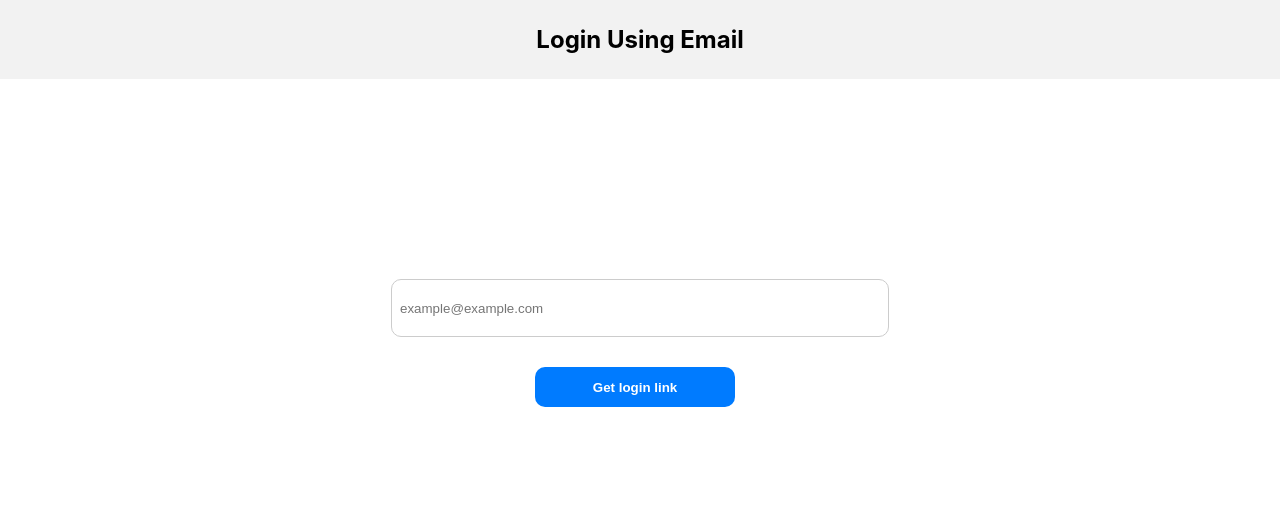
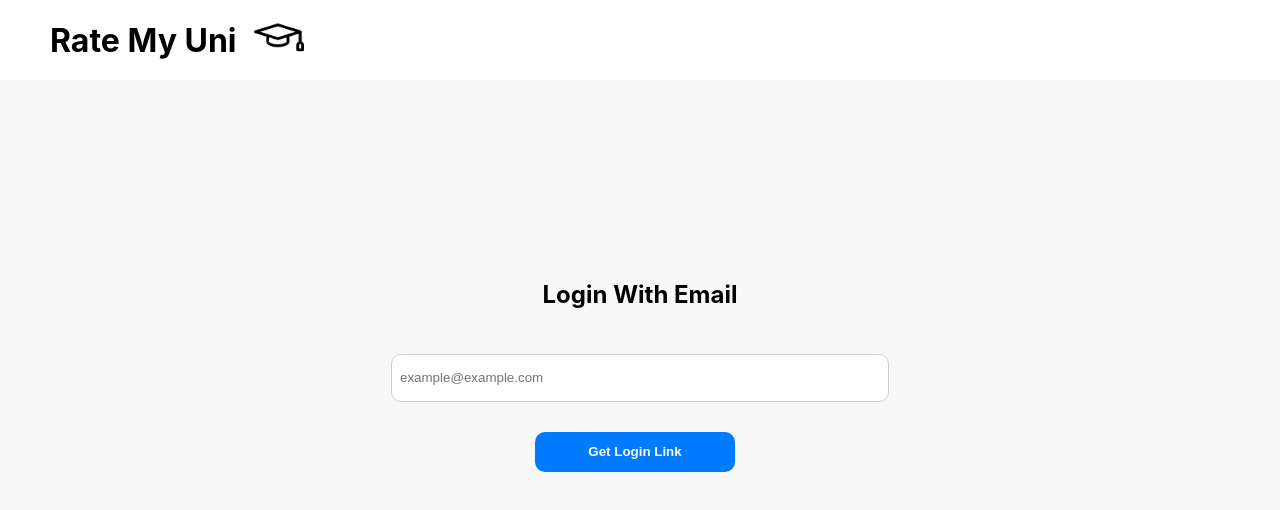
Before and after one commit to caspertyson/RateMyUni, a React (Create React App) app: page / in a window 1280 px wide. Both pictures are taken after a click on the button "Start Survey!". Shown: the top 510 px of the page. Built offline with nearby package versions, Linux system fonts and the light colour scheme; no server answers; the database is empty.

Commit message:
more design

```diff
--- a/public/index.html
+++ b/public/index.html
@@ -36,7 +36,7 @@
     />
     <meta property="og:image" content="https://ratemyuni.co.nz/screenshot.png" />
     <meta property="og:url" content="https://ratemyuni.co.nz/" />
-    <meta name="viewport" content="width=device-width, initial-scale=1">
+    <meta name="viewport" content="width=device-width, initial-scale=1, user-scalable=no">
 
   </head>
   <body>
--- a/src/Email.css
+++ b/src/Email.css
@@ -1,18 +1,18 @@
 body{
   margin: 0px;
   padding: 0px;
+  background-color:#f9f8f8f6;
+
 }
-  #emailh2 {
+  #emailTitel {
     text-align: center;
-    padding-top: 25px;
     padding-bottom: 25px;
     margin-top: 0px;
-    background-color:#f2f2f2;
   }
 
   #emailInput {
     margin-bottom: 10px;
-    height: 40px;
+    height: 30px;
     border-radius: 10px;
 }
 
@@ -27,10 +27,12 @@ body{
     margin: auto;
     text-align: center;
     margin-top: 200px;
+
   }
 
   .emailContainer{
     height: 100vh;
+
   }
 
   @media (max-width: 828px) {
--- a/src/Login.css
+++ b/src/Login.css
@@ -17,11 +17,11 @@
     padding-bottom: 10px;
     width: 80%;
     margin: auto;
-    margin-bottom: 20px;
+    margin-bottom: 40px;
   }
   .header{
     height: 80px;
-    background-color: #f2f2f2;
+    background-color: #fff;
   }
   .title{
     float: left;
@@ -66,7 +66,9 @@
     margin-right: 10px;
   }
   .query-results {
-    margin-top: 40px;
+    padding-top: 20px;
+    background-color: #f9f8f8f6;
+    height: 100vh;
   }
   table {
     margin: auto;
@@ -79,7 +81,8 @@
     text-align: left;
   }
   th {
-    background-color: #f5f5f5;
+    border-bottom: 1px solid #e7e3e3f6;
+    border-top: 1px solid #e7e3e3f6;
   }
   tr{
     border-radius: 5px;
--- a/src/components/Email.js
+++ b/src/components/Email.js
@@ -1,6 +1,7 @@
 import React, { useState } from 'react';
 import "../Email.css"
 import { getAuth, sendSignInLinkToEmail } from "firebase/auth";
+import unihat from '../images/uni_hat.png'
 
 const LoginWithEmail = (props) => {
   const [email, setEmail] = useState('');
@@ -29,15 +30,18 @@ const LoginWithEmail = (props) => {
 
   return (
     <div id='emailContainer'>
-      <h2 id='emailh2'>Login Using Email</h2>
+      <div className='header'>
+        <h1 className="title">Rate My Uni <span><img id="unihat" src={unihat}></img></span></h1>
+      </div>
       <div className='main'>
+        <h2 id='emailTitel'>Login With Email</h2>
         <input id='emailInput'
             type="text"
             placeholder="example@example.com"
             value={email}
             onChange={handleChange}
         /><div></div>
-        <button id='emailButton' onClick={handleButtonClick}>Get login link</button>
+        <button id='emailButton' onClick={handleButtonClick}>Get Login Link</button>
       </div>
     </div>
   );
```
